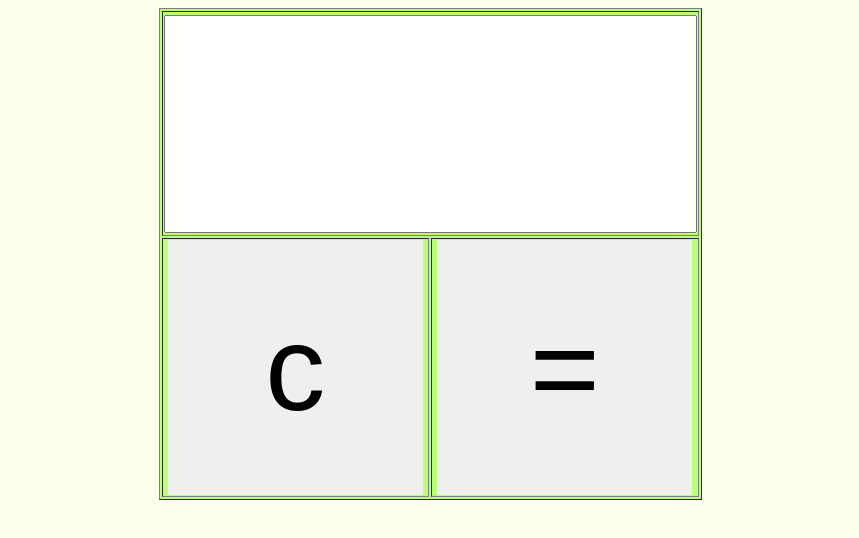
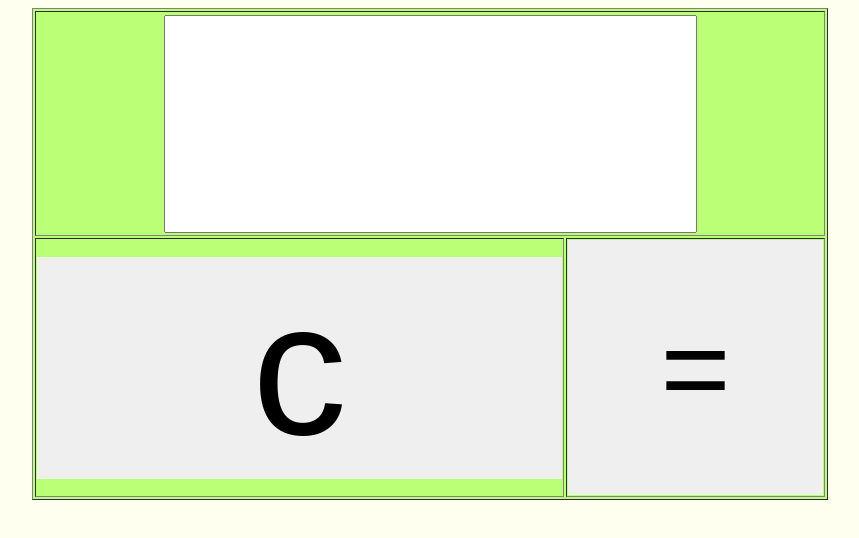
Before and after one commit to LONG-SHUN/363, a plain HTML site: page index.html in a window 1280 px wide. Shown: the whole page, without its empty margins (210-1069 px from the left). Drawn offline with Linux system fonts and the light colour scheme.

Commit message:
Update index.html

```diff
--- a/index.html
+++ b/index.html
@@ -3,7 +3,7 @@
 <html>
 <head>
     <meta charset="UTF-8">
-    <title>ATW四级密钥</title>
+    <title>ATW-四级密钥✨</title>
 	<style>
 
     .btn {
@@ -95,7 +95,7 @@
         <td>
             <input type="button" class="btn" value="c" id="clear"
                    onclick="onclickclear()"
-                   style="height: 255px;width: 255px;font-size: 120px;margin-top: 0px;padding-left: 0px;padding-right: 0px;padding-bottom: 0px;border-top-width: 0px;border-left-width: 0px;border-right-width: 0px;border-bottom-width: 0px;">
+                   style="height: 222px;width: 525px;font-size: 190px;border-top-width: 0px;padding-bottom: 0px;border-left-width: 0px;border-right-width: 0px;border-bottom-width: 0px;padding-top: 0px;">
         </td>
         <td>
             <input type="button" class="btn" value="=" id="result"
```
